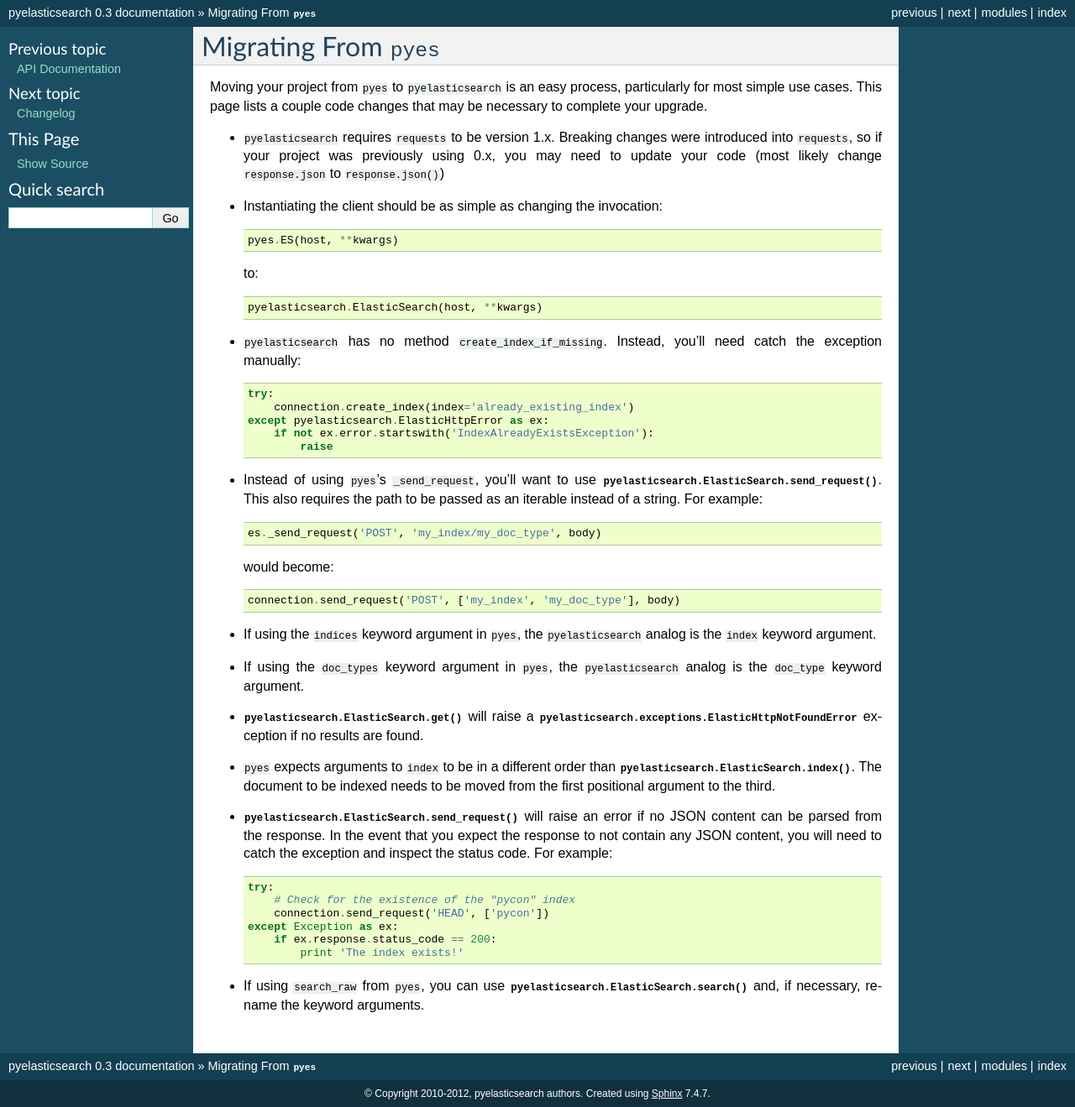
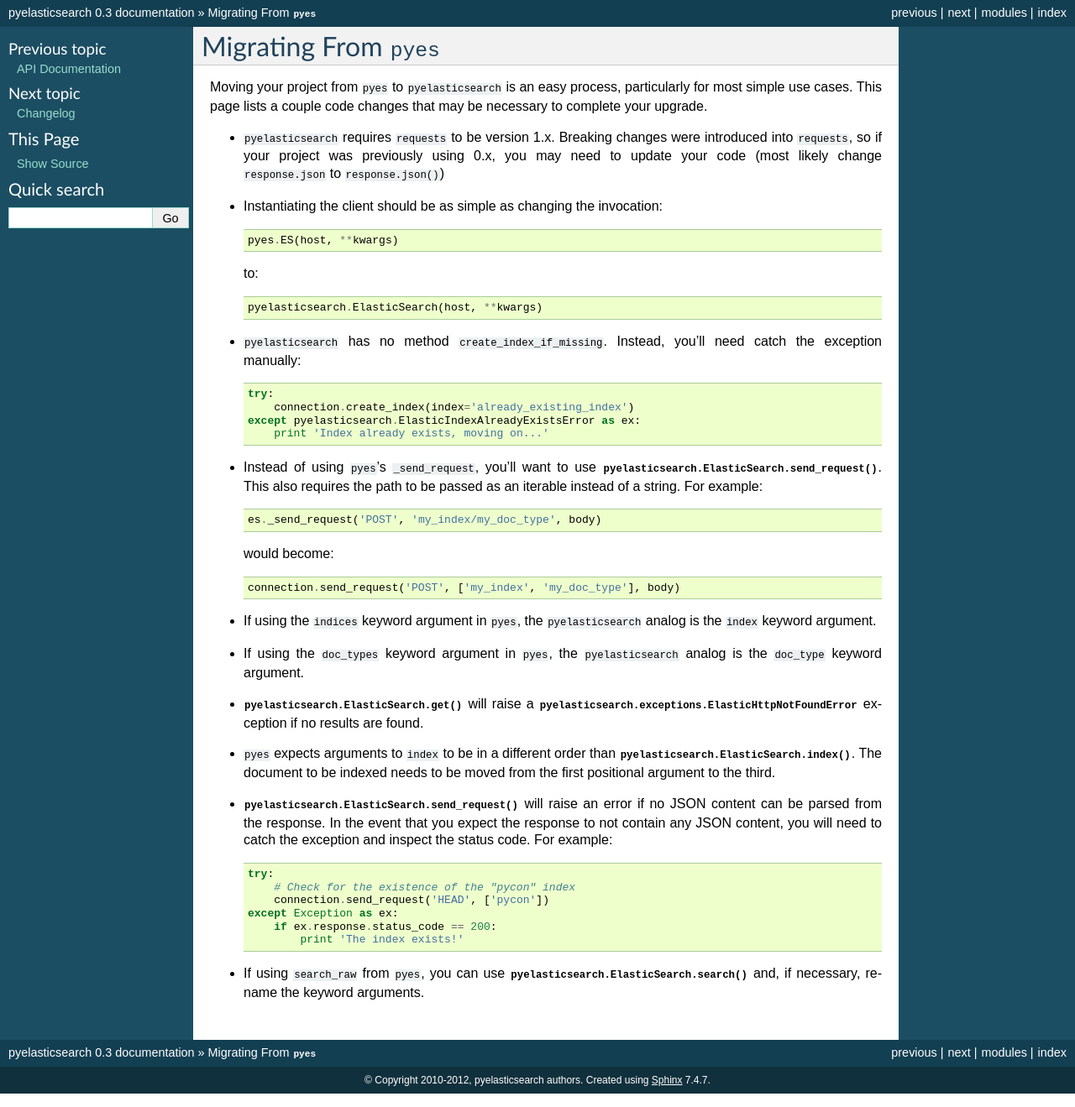
Before and after one commit to pyelasticsearch/pyelasticsearch, a Sphinx documentation site: the page built from docs/source/migrate.rst, in a window 1280 px wide. Shown: the whole page at 84% size. Built offline with Sphinx 7.4.7, drawn with Linux system fonts in a browser that asks for light colours.

Commit message:
docs: Update index creation example

```diff
--- a/docs/source/migrate.rst
+++ b/docs/source/migrate.rst
@@ -23,9 +23,8 @@
 
     try:
         connection.create_index(index='already_existing_index')
-    except pyelasticsearch.ElasticHttpError as ex:
-        if not ex.error.startswith('IndexAlreadyExistsException'):
-            raise
+    except pyelasticsearch.ElasticIndexAlreadyExistsError as ex:
+        print 'Index already exists, moving on...'
 
 * Instead of using ``pyes``'s ``_send_request``, you'll want to use
   :py:meth:`pyelasticsearch.ElasticSearch.send_request`. This also requires the
```
